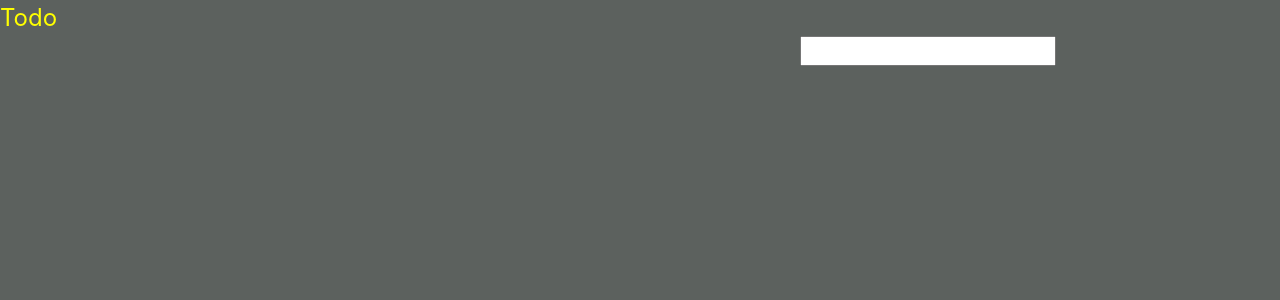
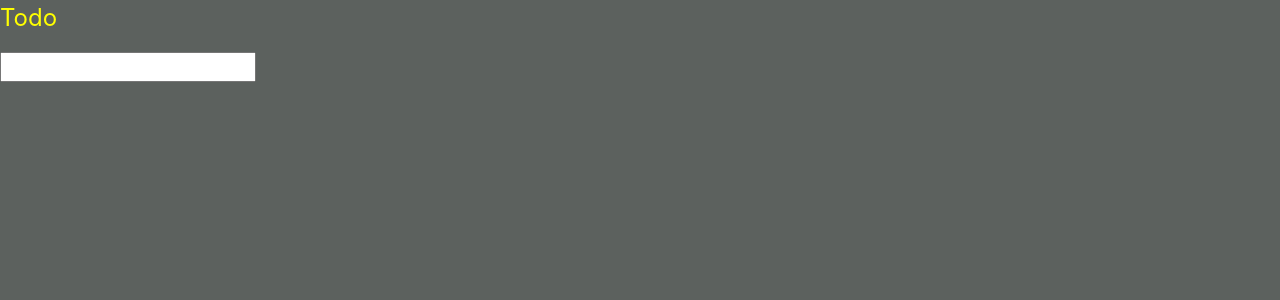
Before and after one commit to DivyanshuMasih/to-do-list, a React (Create React App) app: page / in a window 1280 px wide. Shown: the top 300 px of the page. Built offline with nearby package versions, Linux system fonts and the light colour scheme.

Commit message:
fifth commit

```diff
--- a/package.json
+++ b/package.json
@@ -4,13 +4,14 @@
   "version": "0.1.0",
   "private": true,
   "dependencies": {
+    "bootstrap-react": "^0.3.1",
     "react": "^16.12.0",
     "react-dom": "^16.12.0",
     "react-scripts": "^2.1.8"
   },
   "scripts": {
     "predeploy": "npm run build",
-  "deploy": "gh-pages -d build",
+    "deploy": "gh-pages -d build",
     "start": "react-scripts start",
     "build": "react-scripts build",
     "test": "react-scripts test",
--- a/src/App.js
+++ b/src/App.js
@@ -1,7 +1,9 @@
 import React,{Component} from 'react';
-import logo from './logo.svg';
+//import logo from './logo.svg';
 import './App.css';
 import './button.css';
+//import {Button} from 'react-bootstrap'
+
 import 'C:/Users/Divyanshu/node_modules/bootstrap/dist/css/bootstrap.css'
 //import './plus'
 import Lists from "./Lists"
@@ -35,7 +37,7 @@ class App extends Component{
     e.preventDefault();
   }
 render() {
-  return (
+  return (<div>
     <div >
       <span className="App " >Todo
         </span>
@@ -43,12 +45,19 @@ render() {
           <form onSubmit={this.addItem}>
         <button type="submit" className="button btn btn-secondary btn-sm ">+</button>
 
-          <input ref = {(a) => this._inputElement =a} className="input"></input>
           </form>
           </div>
-          <Lists entries = {this.state.items}/>
+          <Lists entries = {this.state.items}>
+
+
+          </Lists>
+          <form entries = {this.state.items} onSubmit={this.addItem}>
+
+
+        <input className="button" ref = {(a) => this._inputElement =a} className="input"></input>
+          </form>
         <style>{'body { background-color: #5C615E; }'}</style>
-      </div>
+      </div></div>
 
   );
 }
--- a/src/button.css
+++ b/src/button.css
@@ -8,6 +8,5 @@
 .input
 {
     position: absolute;
-    left: 800px;
-     length: 200px;
+
 }
--- a/src/lists.js
+++ b/src/lists.js
@@ -10,9 +10,11 @@ class Lists extends Component
         var todoEntries = this.props.entries;
         var listItems = todoEntries.map(this.createTasks);
         return (
+
         <ul type="circle" className="theList">
             {listItems}
             </ul>
+
         );
     }
 
```
Also changed, not shown: 1 other file (tests, documents, lock files or other folders).
